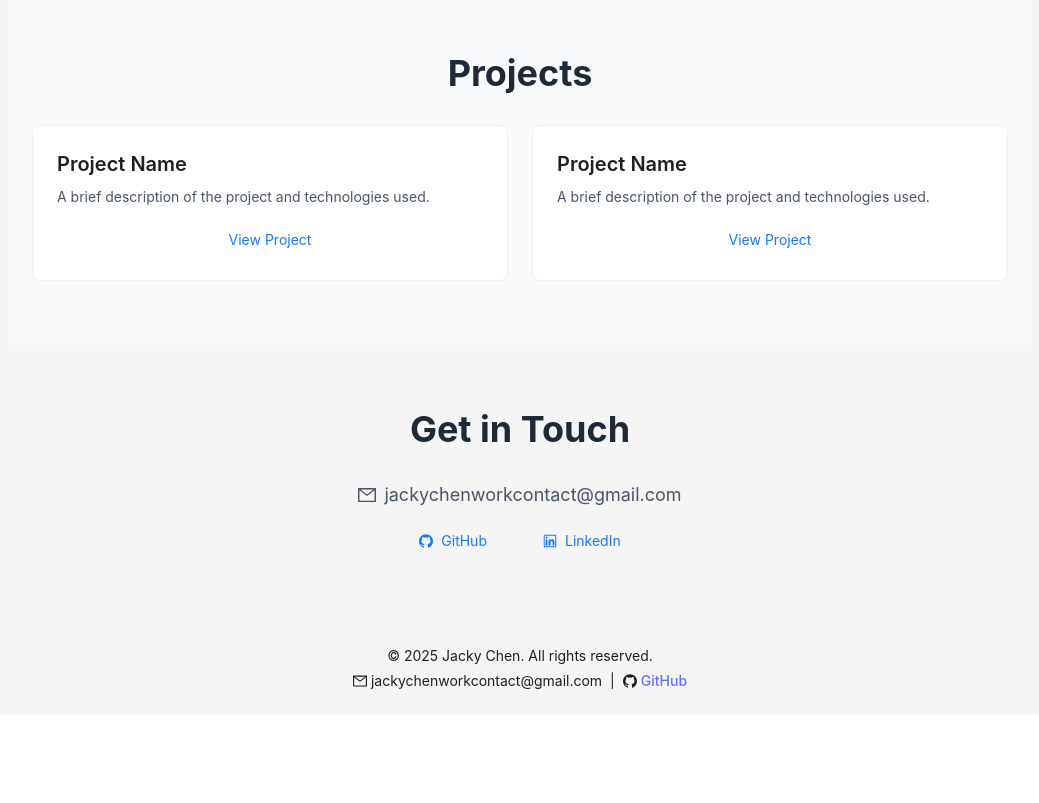
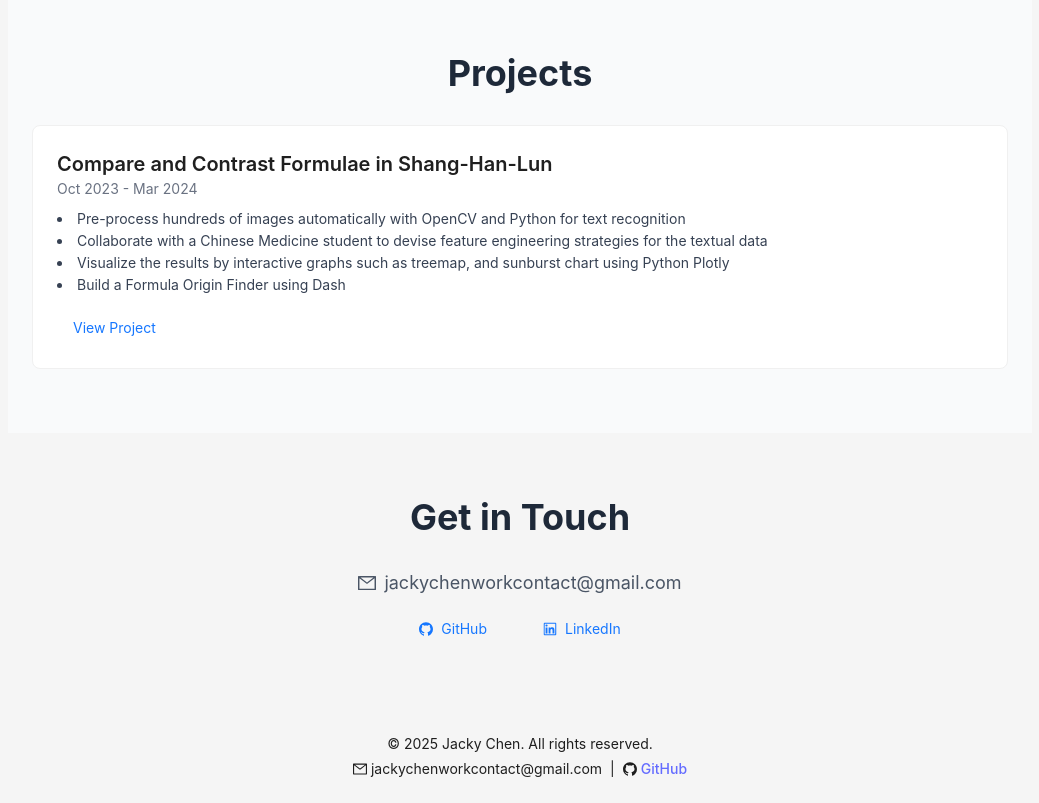
Before and after one commit to TypeErrorEngine2022/Jacky-Chen-Portfolio, a React (Vite) app: page / in a window 1280 px wide. Shown: the part 2500-3303 px from the top of the page, without its empty margins (120-1159 px from the left). Before the commit the page ends 3215 px from the top, so only its background shows below. Built offline with nearby package versions, Linux system fonts and the light colour scheme.

Commit message:
feat: projects

```diff
--- a/src/sections/Projects.tsx
+++ b/src/sections/Projects.tsx
@@ -1,33 +1,55 @@
 import { Card, Button } from "antd";
+
+interface ProjectCardProps {
+	title: string;
+	duration: string;
+	description: string[];
+	link: string;
+}
+
+const ProjectCard = ({ title, duration, description, link }: ProjectCardProps) => (
+	<Card className="w-full h-full hover:shadow-lg transition">
+		<h3 className="text-xl font-semibold">{title}</h3>
+		<p className="text-gray-500">{duration}</p>
+		<ul className="list-disc list-inside mt-2">
+			{description.map((desc, index) => (
+				<li key={index} className="text-gray-700">
+					{desc}
+				</li>
+			))}
+		</ul>
+		<Button type="link" href={link} className="mt-4 p-0 text-blue-500 hover:text-blue-700">
+			View Project
+		</Button>
+	</Card>
+);
+
+const projects = [
+	{
+		title: "Compare and Contrast Formulae in Shang-Han-Lun",
+		duration: "Oct 2023 - Mar 2024",
+		description: [
+			"Pre-process hundreds of images automatically with OpenCV and Python for text recognition",
+			"Collaborate with a Chinese Medicine student to devise feature engineering strategies for the textual data",
+			"Visualize the results by interactive graphs such as treemap, and sunburst chart using Python Plotly",
+			"Build a Formula Origin Finder using Dash",
+		],
+		link: "https://dsprojects.lib.cuhk.edu.hk/en/projects/shanghanlun/introduction/",
+	},
+];
 
 const Projects: React.FC = () => (
 	<section id="projects" className="py-12 sm:py-16 px-4 sm:px-6 max-w-5xl mx-auto bg-gray-50">
 		<h2 className="text-3xl sm:text-4xl font-bold text-center text-gray-800">Projects</h2>
-		<div className="mt-8 grid grid-cols-1 sm:grid-cols-2 gap-6">
-			<Card
-				className="w-full h-full hover:shadow-lg transition"
-				bodyStyle={{ height: "100%", display: "flex", flexDirection: "column" }}
-			>
-				<h3 className="text-xl font-semibold">Project Name</h3>
-				<p className="mt-2 text-gray-600 flex-grow">
-					A brief description of the project and technologies used.
-				</p>
-				<Button type="link" href="#" className="mt-4 p-0 text-blue-500 hover:text-blue-700">
-					View Project
-				</Button>
-			</Card>
-			<Card
-				className="w-full h-full hover:shadow-lg transition"
-				bodyStyle={{ height: "100%", display: "flex", flexDirection: "column" }}
-			>
-				<h3 className="text-xl font-semibold">Project Name</h3>
-				<p className="mt-2 text-gray-600 flex-grow">
-					A brief description of the project and technologies used.
-				</p>
-				<Button type="link" href="#" className="mt-4 p-0 text-blue-500 hover:text-blue-700">
-					View Project
-				</Button>
-			</Card>
+		<div className="mt-8 grid grid-cols-1 md:grid-cols-2 gap-6">
+			{projects.map((project, idx) => {
+				const isLastOdd = projects.length % 2 === 1 && idx === projects.length - 1;
+				return (
+					<div key={project.title} className={isLastOdd ? "md:col-span-2" : undefined}>
+						<ProjectCard {...project} />
+					</div>
+				);
+			})}
 		</div>
 	</section>
 );
```
